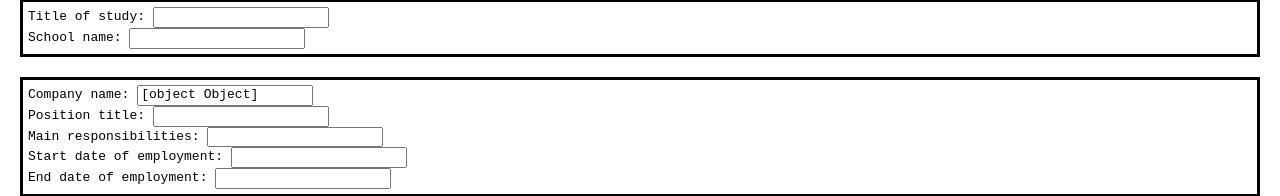
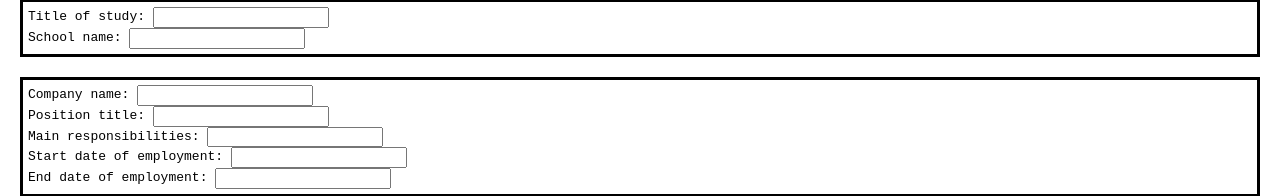
Before and after one commit to Pe44a/cv-application, a React (Vite) app in the folder cv-application/: page / in a window 1280 px wide. Shown: the part 141-337 px from the top of the page. Built offline with nearby package versions, Linux system fonts and the light colour scheme.

Commit message:
Linked inputComponents and cvRender
So it renders input values to cvRender

```diff
--- a/cv-application/src/components/App.jsx
+++ b/cv-application/src/components/App.jsx
@@ -1,15 +1,47 @@
 import { useState } from 'react'
 import { GeneralInfo, Education, Experience } from './inputComponents';
+import CvRender from "./cvRender";
 
 
-useState
+function App() {
+    const [name, setName] = useState('');
+    const [lastName, setLastName] = useState('');
+    const [email, setEmail] = useState('');
+    const [phoneNumber, setPhoneNumber] = useState('');
+    const [titleOfStudy, setTitleOfStudy] = useState('');
+    const [schoolName, setSchoolName] = useState('');
+    const [companyName, setCompanyName] = useState('');
+    const [positionTitle, setPositionTitle] = useState('');
+    const [responsibilities, setResponsibilities] = useState('');
+    const [startOfEmployment, setStartOfEmployment] = useState('');
+    const [endOfEmployment, setEndOfEmployment] = useState('');
 
-function App() {
 
     return(<>
-        <GeneralInfo/>
-        <Education/>
-        <Experience/>
+        <GeneralInfo
+         name={name}  setName={setName}
+         lastName={lastName} setLastName={setLastName}
+         email={email} setEmail={setEmail}
+         phoneNumber={phoneNumber} setPhoneNumber={setPhoneNumber}
+         schoolName={schoolName} setSchoolName={setSchoolName}/>
+
+        <Education
+         titleOfStudy={titleOfStudy} setTitleOfStudy={setTitleOfStudy}
+         schoolName={schoolName} setSchoolName={setSchoolName}/>
+
+        <Experience
+         companyName={companyName} setCompanyName={setCompanyName}
+         positionTitle={positionTitle} setPositionTitle={setPositionTitle}
+         responsibilities={responsibilities} setResponsibilities={setResponsibilities}
+         startOfEmployment={startOfEmployment} setStartOfEmployment={setStartOfEmployment}
+         endOfEmployment={endOfEmployment} setEndOfEmployment={setEndOfEmployment}/>
+
+        <CvRender
+         name={name} lastName={lastName} email={email} phoneNumber={phoneNumber}
+         titleOfStudy={titleOfStudy} schoolName={schoolName} companyName={companyName}
+         positionTitle={positionTitle} responsibilities={responsibilities}
+         startOfEmployment={startOfEmployment} endOfEmployment={endOfEmployment}
+        />
     </>)
 }
 
--- a/cv-application/src/components/cvRender.jsx
+++ b/cv-application/src/components/cvRender.jsx
@@ -1,6 +1,6 @@
 
 
-function CvRender({name, lastName, email, phoneNumber, titleOfStudy, schoolName,companyName, positionTitle, responsibilities, startOfEmployment, endOfEmployment}) {
+function CvRender({name, lastName, email, phoneNumber, titleOfStudy, schoolName, companyName, positionTitle, responsibilities, startOfEmployment, endOfEmployment}) {
 
     return(
     <div>
--- a/cv-application/src/components/inputComponents.jsx
+++ b/cv-application/src/components/inputComponents.jsx
@@ -46,9 +46,7 @@ function Education({titleOfStudy, setTitleOfStudy, schoolName, setSchoolName}) {
     )
 }
 
-function Experience(companyName, setCompanyName, positionTitle, setPositionTitle,
-                     responsibilities, setResponsibilities, startDate, setStartDate, endDate, setEndDate
-    ) {
+function Experience({companyName, setCompanyName, positionTitle, setPositionTitle, responsibilities,setResponsibilities, startOfEmployment, setStartOfEmployment, endOfEmployment, setEndOfEmployment}) {
 
     return (
     <div className="inputForm">
@@ -69,15 +67,16 @@ function Experience(companyName, setCompanyName, positionTitle, setPositionTitle
         </div>
         <div >
             <label>Start date of employment: </label>
-            <input type="text" name="start date of employment" value={startDate}
-            onChange={(event) => setStartDate(event.target.value)}/>
+            <input type="text" name="start date of employment" value={startOfEmployment}
+            onChange={(event) => setStartOfEmployment(event.target.value)}/>
         </div>
         <div >
             <label>End date of employment: </label>
-            <input type="text" name="end date of employment" value={endDate}
-            onChange={(event) => setEndDate(event.target.value)}/>
+            <input type="text" name="end date of employment" value={endOfEmployment}
+            onChange={(event) => setEndOfEmployment(event.target.value)}/>
         </div>
-    </div>)
+    </div>
+    )
 }
 
 
```
Also changed, not shown: cv-application/.eslintrc.cjs.
